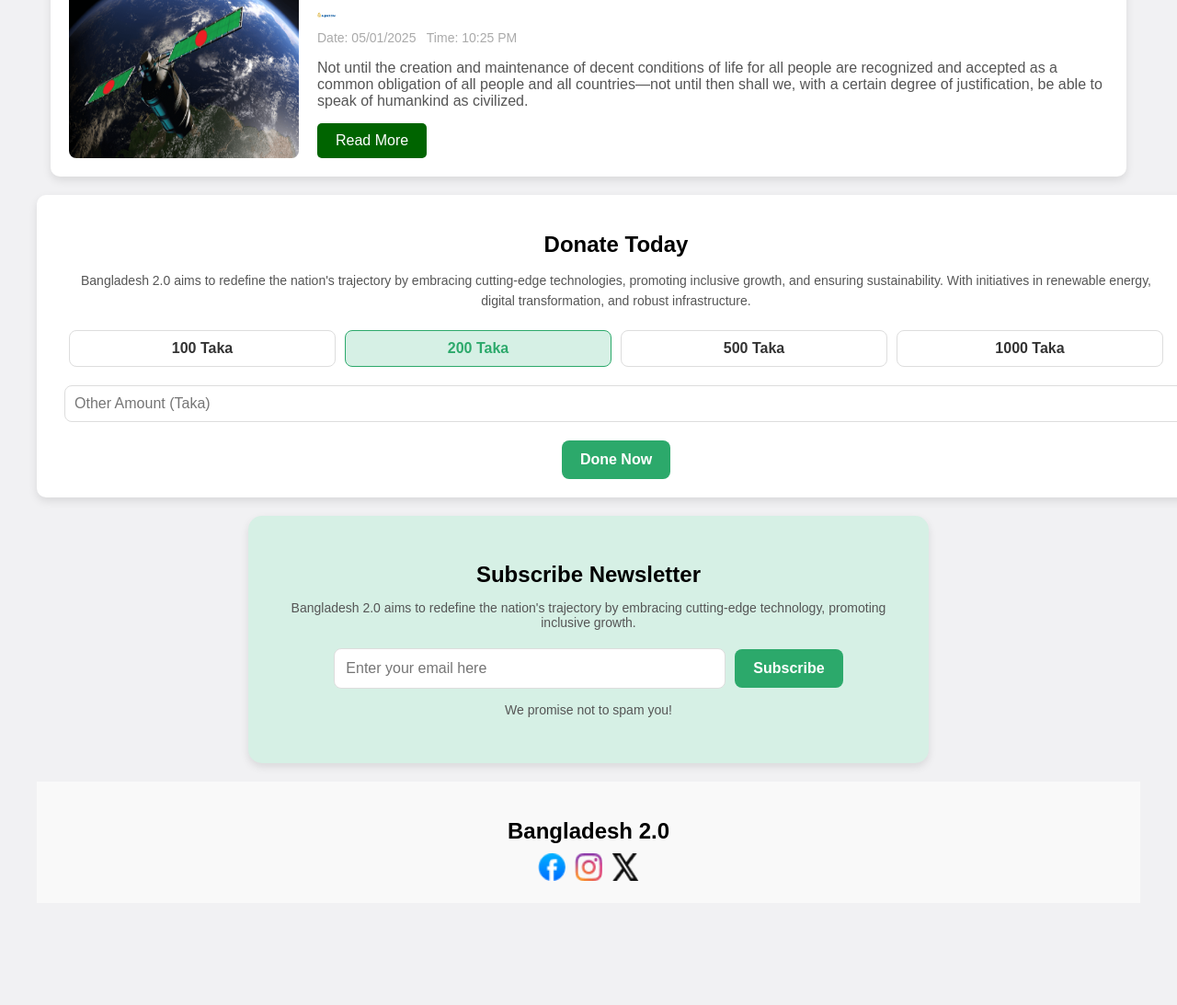
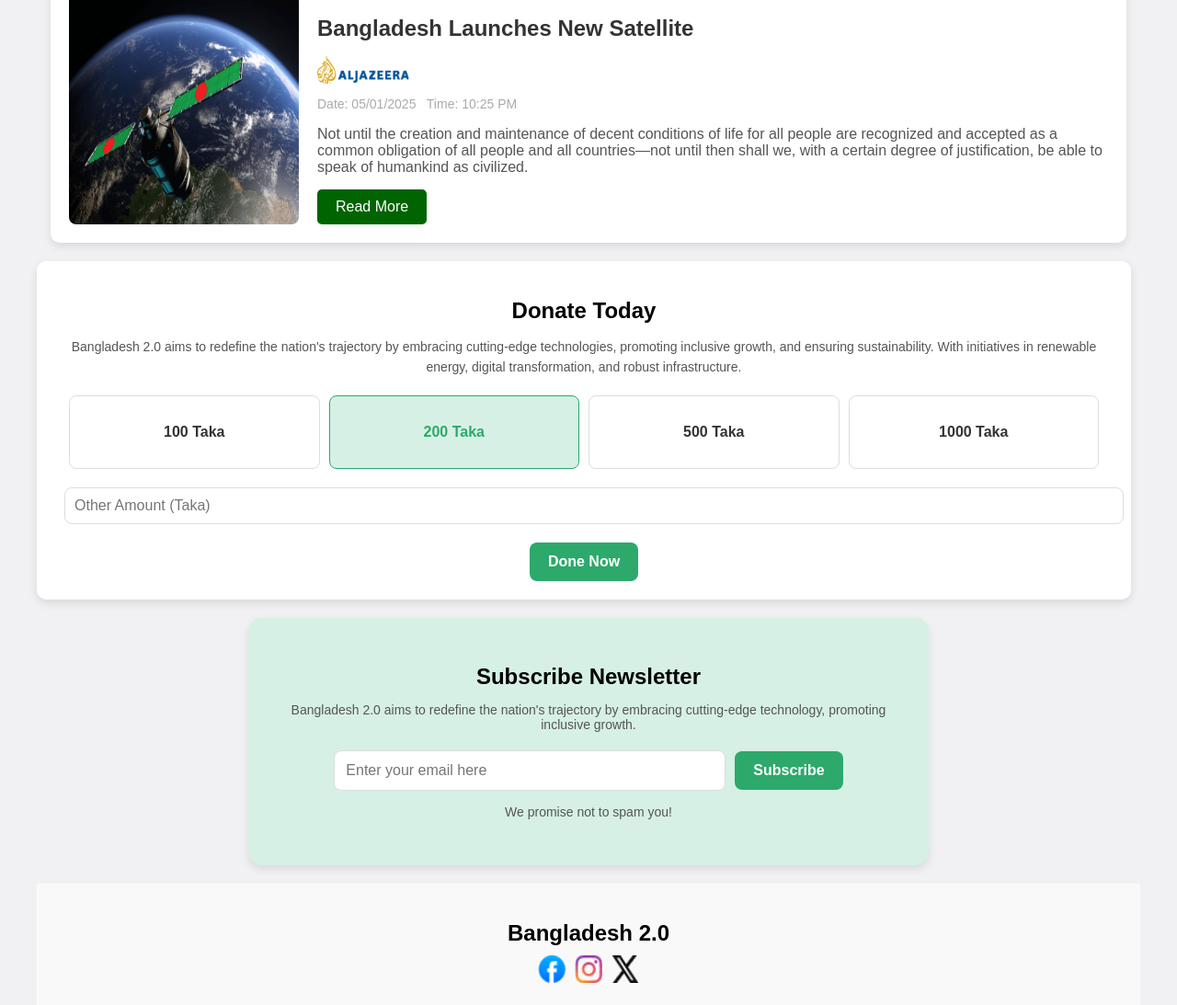
Before and after one commit to evan-sheikh/B11A1--assignment-1-Bangladesh2.0, a plain HTML site: page index.html in a window 1280 px wide. Shown: the part 3063-4156 px from the top of the page at 92% size. Before the commit the page ends 4045 px from the top, so only its background shows below. Drawn offline with Linux system fonts and the light colour scheme.

Commit message:
updated code css

```diff
--- a/style.css
+++ b/style.css
@@ -383,7 +383,7 @@
   }
 
   .news-content .source img {
-    width: 20px;
+    width: 100px;
     height: auto;
   }
 
@@ -422,7 +422,7 @@
     padding: 20px 30px;
     border-radius: 10px;
     box-shadow: 0 4px 10px rgba(0, 0, 0, 0.1);
-    width: 1200px;
+    width: 1130px;
   }
 
   .donation-section h2 {
@@ -449,7 +449,7 @@
     background-color: #ffffff;
     border: 1px solid #ddd;
     border-radius: 8px;
-    padding: 10px 0;
+    padding: 30px 0;
     font-size: 16px;
     font-weight: bold;
     color: #333;
```
